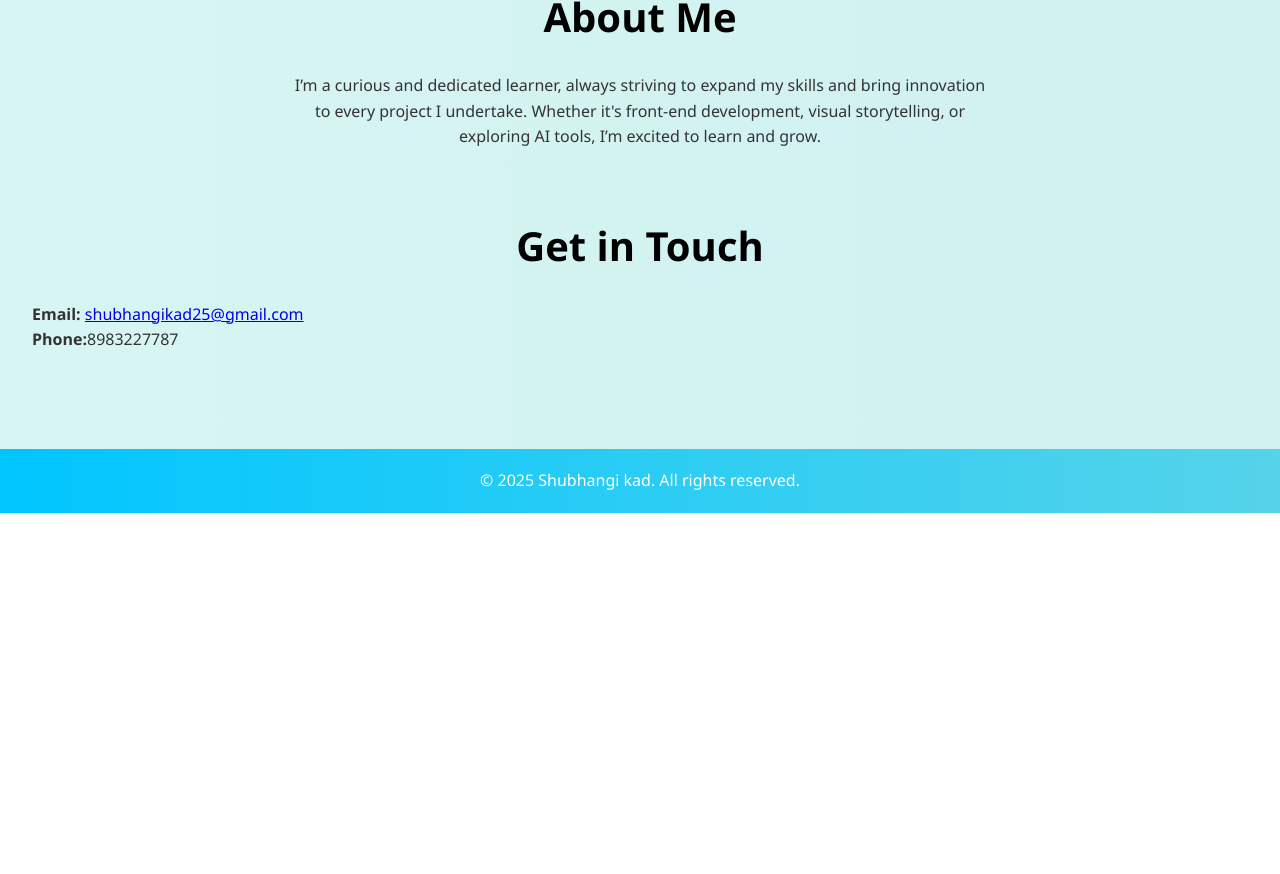
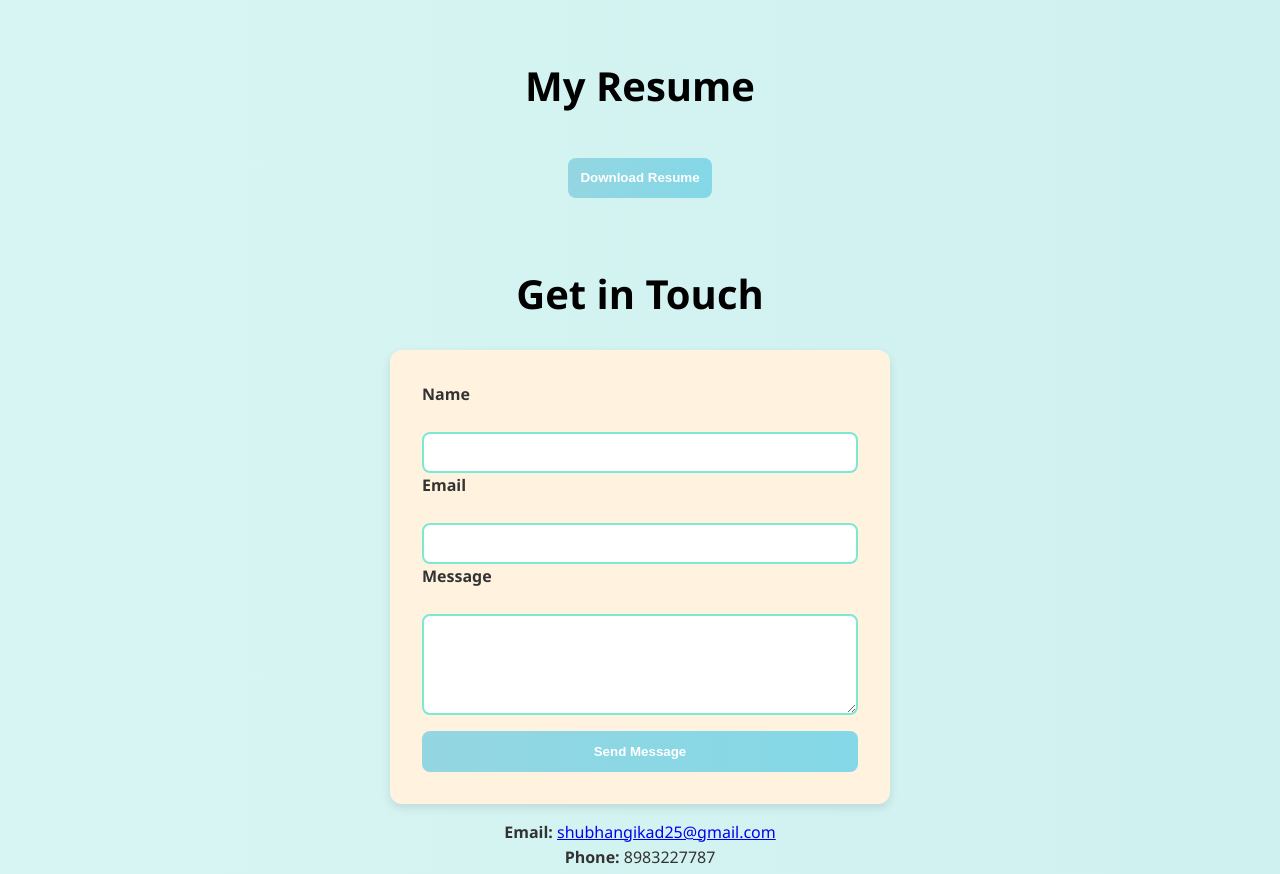
Before and after one commit to shubhangi5728/portfolio, a plain HTML site: page portfolio.html in a window 1280 px wide. Shown: the part 1614-2488 px from the top of the page. Before the commit the page ends 2127 px from the top, so only its background shows below. Drawn offline with Linux system fonts and the light colour scheme.

Commit message:
Update portfolio.html

```diff
--- a/portfolio.html
+++ b/portfolio.html
@@ -200,7 +200,7 @@
   <h2>Hello! I'm Shubhangi kad</h2>
   <div style="text-align: center; margin: 1.5rem 0;">
     <img
-      src="https://i.imgur.com/bcD2SlM.jpeg"
+      src="file:///C:/Users/Admin/Documents/shubhangi%20portrait.jpg"
       alt="Portrait of Shubhangi kad"
       style="width: 188px; height: 188px; border-radius: 50%; object-fit: cover; border: 5px solid #ff4081; box-shadow: 0 4px 15px rgba(0,0,0,0.2);"
     />
@@ -279,14 +279,38 @@
         I’m a curious and dedicated learner, always striving to expand my skills and bring innovation to every project I undertake. Whether it's front-end development, visual storytelling, or exploring AI tools, I’m excited to learn and grow.
       </p>
     </section>
+    <!-- Resume Section -->
+<section id="resume">
+  <h2>My Resume</h2>
+  <div style="text-align: center; margin: 1.5rem 0;">
+    <a href="https://drive.google.com/file/d/114hFZBEaRNc7x_JE9lgOmvXnRqb6PEyG/view?usp=drive_link" target="_blank" download>
+      <button>Download Resume</button>
+    </a>
+  </div>
+</section>
+
 
     <!-- Contact Section -->
     <!-- Contact Section -->
+<!-- Contact Section -->
 <section id="contact">
   <h2>Get in Touch</h2>
-  <div class="contact-info">
+  <form action="https://formspree.io/f/your-form-id" method="POST">
+    <label for="name">Name</label>
+    <input type="text" id="name" name="name" required />
+
+    <label for="email">Email</label>
+    <input type="email" id="email" name="_replyto" required />
+
+    <label for="message">Message</label>
+    <textarea id="message" name="message" rows="5" required></textarea>
+
+    <button type="submit">Send Message</button>
+  </form>
+
+  <div class="contact-info" style="text-align: center; margin-top: 1rem;">
     <p><strong>Email:</strong> <a href="mailto:shubhangikad25@gmail.com">shubhangikad25@gmail.com</a></p>
-    <p><strong>Phone:</strong>8983227787</p>
+    <p><strong>Phone:</strong> 8983227787</p>
   </div>
 </section>
   </main>
```
